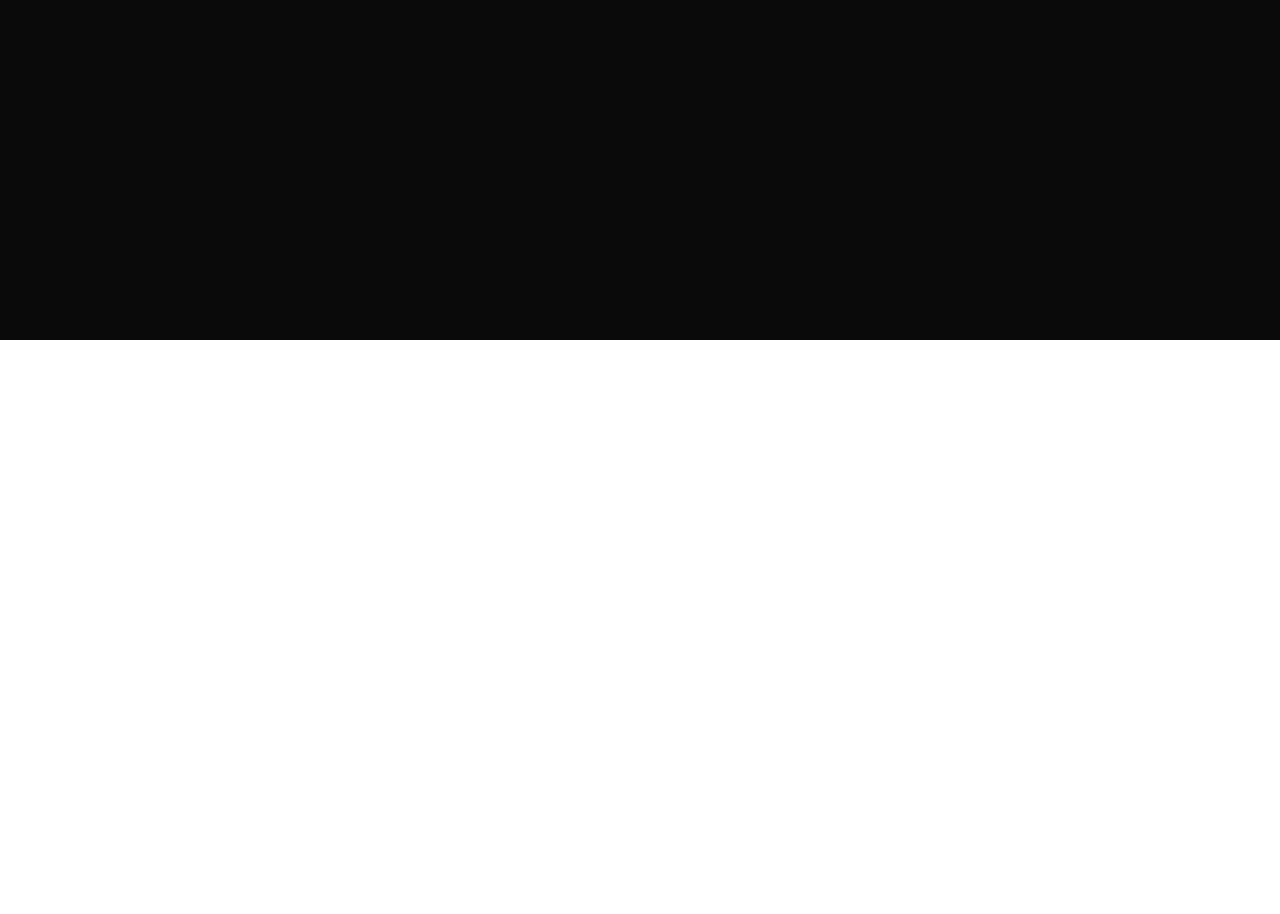
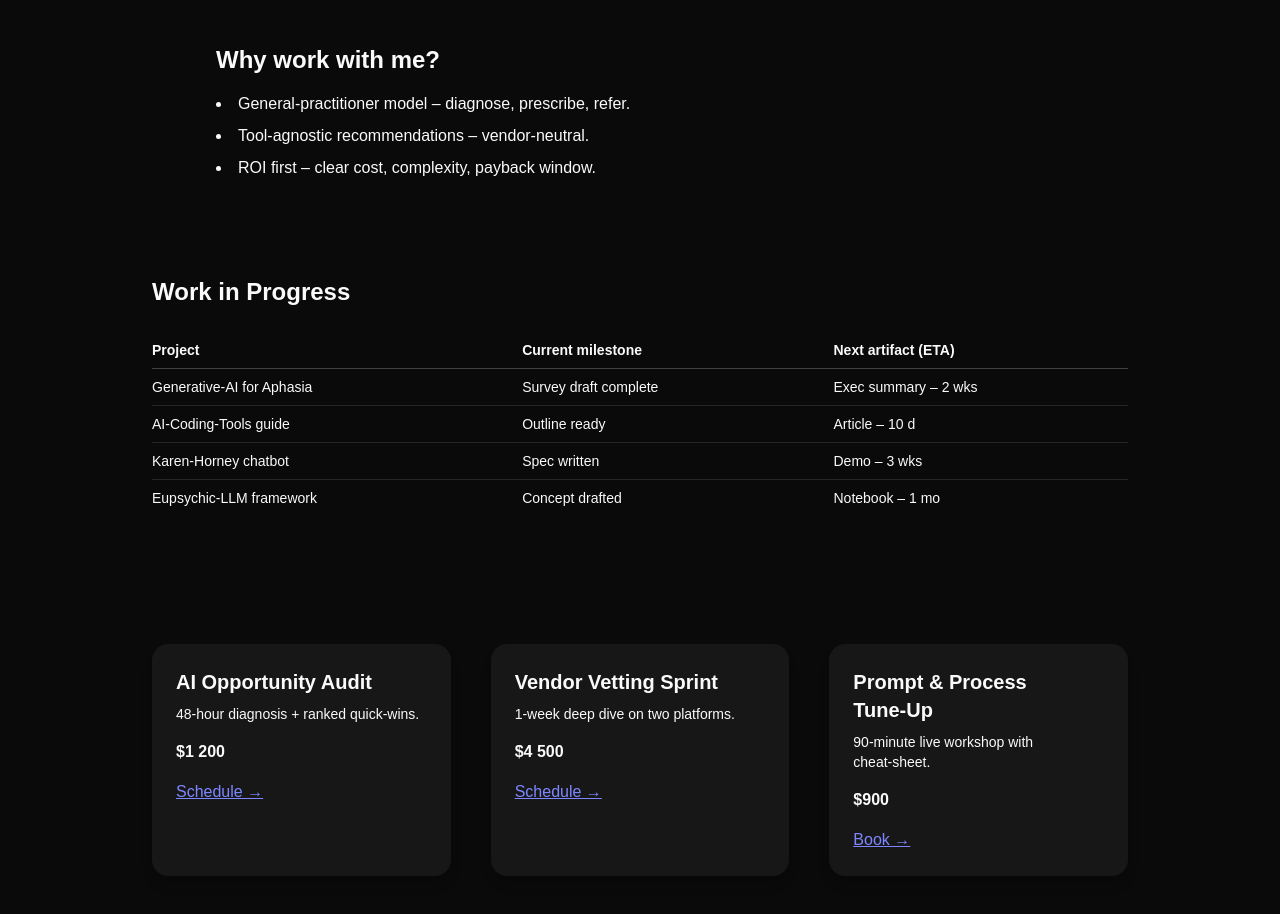
Before and after one commit to sdeture/skylar-site, a Next.js app: page / in a window 1280 px wide. Shown: the part 460-1374 px from the top of the page. Before the commit the page ends 800 px from the top, so only its background shows below. Built offline with nearby package versions, Linux system fonts and the light colour scheme.

Commit message:
Restore sections, flip portrait, remove grayscale

```diff
--- a/app/page.tsx
+++ b/app/page.tsx
@@ -18,20 +18,96 @@ export default function Home() {
             Book a 30‑min call
           </a>
         </div>
-
-        {/* PORTRAIT */}
+        {/* PORTRAIT (flipped, full‑color) */}
         <div className="flex-shrink-0">
           <img
             src="/img/portrait.webp"
-            alt="Professional portrait of Skylar Deture"
-            className="w-64 rounded-2xl shadow-lg grayscale hover:grayscale-0 transition"
+            alt="Portrait of Skylar Deture"
+            className="w-64 rounded-2xl shadow-lg transform md:-scale-x-100"
             width={256}
             height={256}
           />
         </div>
       </section>
 
-      {/* …the rest of your sections remain unchanged … */}
+      {/* POSITIONING */}
+      <section className="w-full max-w-4xl px-6 py-12 space-y-4 text-left">
+        <h2 className="text-2xl font-bold">Why work with me?</h2>
+        <ul className="list-disc list-inside space-y-2">
+          <li>General‑practitioner model – diagnose, prescribe, refer.</li>
+          <li>Tool‑agnostic recommendations – vendor‑neutral.</li>
+          <li>ROI first – clear cost, complexity, payback window.</li>
+        </ul>
+      </section>
+
+      {/* WORK‑IN‑PROGRESS LOG */}
+      <section className="w-full max-w-5xl px-6 py-12">
+        <h2 className="text-2xl font-bold mb-6">Work in Progress</h2>
+        <div className="overflow-x-auto">
+          <table className="min-w-full text-left text-sm">
+            <thead className="border-b border-neutral-700">
+              <tr>
+                <th className="py-2 pr-4">Project</th>
+                <th className="py-2 pr-4">Current milestone</th>
+                <th className="py-2">Next artifact (ETA)</th>
+              </tr>
+            </thead>
+            <tbody>
+              <tr className="border-b border-neutral-800">
+                <td className="py-2 pr-4">Generative‑AI for Aphasia</td>
+                <td className="py-2 pr-4">Survey draft complete</td>
+                <td className="py-2">Exec summary – 2 wks</td>
+              </tr>
+              <tr className="border-b border-neutral-800">
+                <td className="py-2 pr-4">AI‑Coding‑Tools guide</td>
+                <td className="py-2 pr-4">Outline ready</td>
+                <td className="py-2">Article – 10 d</td>
+              </tr>
+              <tr className="border-b border-neutral-800">
+                <td className="py-2 pr-4">Karen‑Horney chatbot</td>
+                <td className="py-2 pr-4">Spec written</td>
+                <td className="py-2">Demo – 3 wks</td>
+              </tr>
+              <tr>
+                <td className="py-2 pr-4">Eupsychic‑LLM framework</td>
+                <td className="py-2 pr-4">Concept drafted</td>
+                <td className="py-2">Notebook – 1 mo</td>
+              </tr>
+            </tbody>
+          </table>
+        </div>
+      </section>
+
+      {/* SERVICES */}
+      <section
+        id="services"
+        className="w-full max-w-5xl px-6 py-20 grid md:grid-cols-3 gap-10"
+      >
+        <div className="bg-neutral-900 p-6 rounded-2xl shadow-lg">
+          <h3 className="text-xl font-bold mb-2">AI Opportunity Audit</h3>
+          <p className="text-sm mb-4">48‑hour diagnosis + ranked quick‑wins.</p>
+          <p className="font-semibold mb-4">$1 200</p>
+          <a href="mailto:skylar@example.com" className="underline text-indigo-400">
+            Schedule →
+          </a>
+        </div>
+        <div className="bg-neutral-900 p-6 rounded-2xl shadow-lg">
+          <h3 className="text-xl font-bold mb-2">Vendor Vetting Sprint</h3>
+          <p className="text-sm mb-4">1‑week deep dive on two platforms.</p>
+          <p className="font-semibold mb-4">$4 500</p>
+          <a href="mailto:skylar@example.com" className="underline text-indigo-400">
+            Schedule →
+          </a>
+        </div>
+        <div className="bg-neutral-900 p-6 rounded-2xl shadow-lg">
+          <h3 className="text-xl font-bold mb-2">Prompt & Process Tune‑Up</h3>
+          <p className="text-sm mb-4">90‑minute live workshop with cheat‑sheet.</p>
+          <p className="font-semibold mb-4">$900</p>
+          <a href="mailto:skylar@example.com" className="underline text-indigo-400">
+            Book →
+          </a>
+        </div>
+      </section>
     </main>
   );
 }
```
